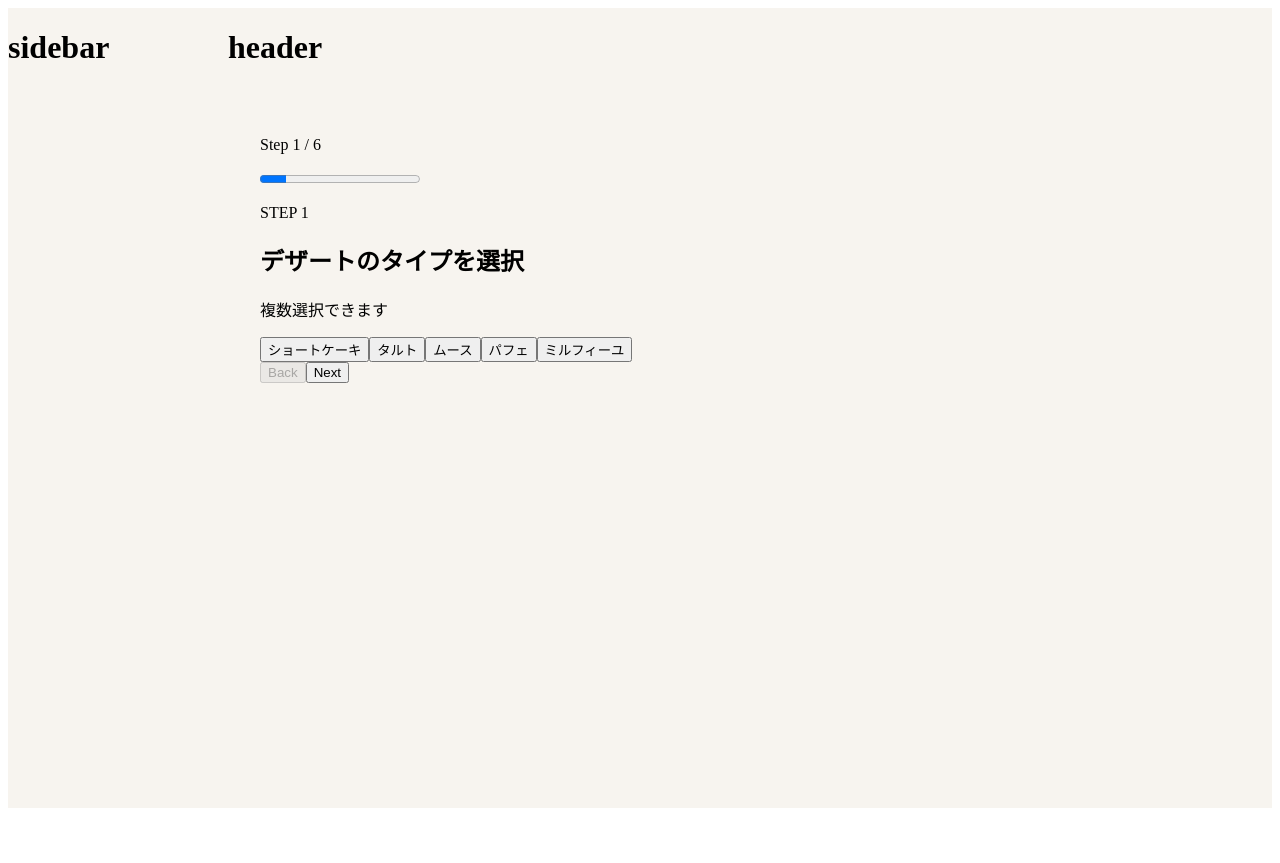
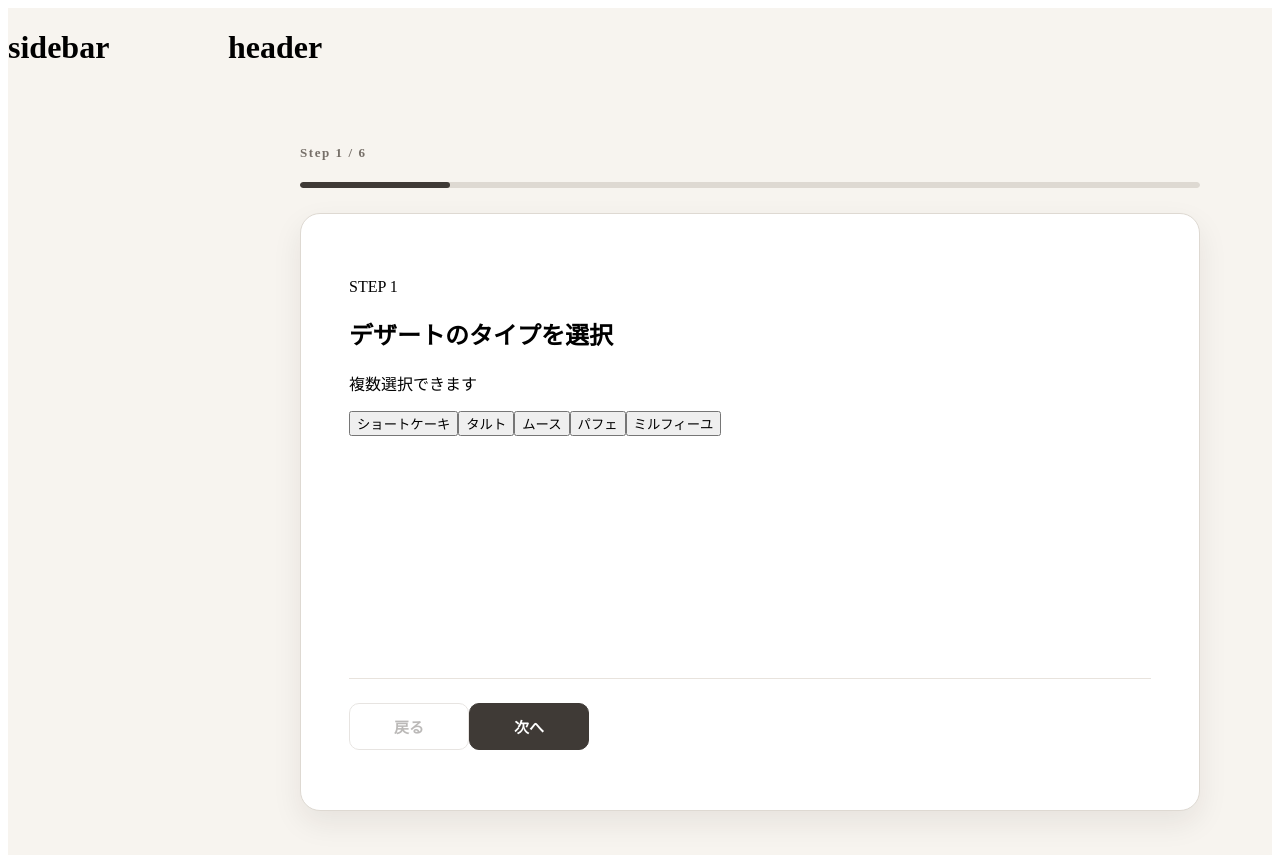
Before and after one commit to usamiyouhei/dessert_idea_builder, a Next.js app: page /idea-builder in a window 1280 px wide. Before the commit the page ends 816 px from the top, so only its background shows below. Built offline with nearby package versions, Linux system fonts and the light colour scheme.

Commit message:
update scss

```diff
--- a/src/components/builder/BuilderView.module.scss
+++ b/src/components/builder/BuilderView.module.scss
@@ -0,0 +1,47 @@
+.builderView {
+  width: 100%;
+  max-width: 900px;
+  margin: 0 auto;
+  padding: 12px 4px;
+}
+
+.card {
+  min-height: 500px;
+  padding: 48px;
+  background-color: #fff;
+  border: 1px solid #ded9d2;
+  border-radius: 20px;
+  box-shadow: 0 12px 30px rgb(35 30 25 / 8%);
+}
+.content {
+  min-height: 360px;
+}
+
+.actions {
+  display: flex;
+  justify-content: space-between;
+  gap: 16px;
+  margin-top: 40px;
+  padding-top: 24px;
+  border-top: 1px solid #e8e3dd;
+}
+
+@media (max-width: 768px) {
+  .builderView {
+    padding: 24px 16px;
+  }
+  .card {
+    min-height: auto;
+    padding: 28px 20px;
+    border-radius: 14px;
+  }
+  .content {
+    min-height: 300px;
+  }
+
+  .backButton,
+  .nextButton {
+    flex: 1;
+    min-width: auto;
+  }
+}
--- a/src/components/builder/BuilderView.tsx
+++ b/src/components/builder/BuilderView.tsx
@@ -37,6 +37,8 @@ export default function BuilderView({
 
       <div className={styles.card}>
         <div className={styles.content}>{children}</div>
+
+        <div className={styles.actions}>
           <StepNavigation
             currentStep={step}
             totalSteps={totalSteps}
@@ -44,6 +46,7 @@ export default function BuilderView({
             onNext={onNext}
           />
         </div>
+      </div>
     </section>
   );
 }
--- a/src/components/builder/StepNavigation/StepNavigation.module.scss
+++ b/src/components/builder/StepNavigation/StepNavigation.module.scss
@@ -0,0 +1,41 @@
+.backButton,
+.nextButton {
+  min-width: 120px;
+  padding: 12px 24px;
+  border-radius: 10px;
+  font-size: 15px;
+  font-weight: 600;
+  cursor: pointer;
+  transition:
+    background-color 0.2s ease,
+    border-color 0.2s ease,
+    transform 0.2s ease;
+}
+
+.backButton {
+  color: #3f3a36;
+  background-color: transparent;
+  border: 1px solid #bbb4ac;
+}
+
+.backButton:hover:not(:disabled) {
+  background-color: #f3f0ec;
+}
+
+.nextButton {
+  color: #ffffff;
+  background-color: #3f3a36;
+  border: 1px solid #3f3a36;
+}
+
+.nextButton:hover:not(:disabled) {
+  background-color: #24211f;
+  border-color: #24211f;
+  transform: translateY(-1px);
+}
+
+.backButton:disabled,
+.nextButton:disabled {
+  cursor: not-allowed;
+  opacity: 0.35;
+}
--- a/src/components/builder/StepNavigation/StepNavigation.tsx
+++ b/src/components/builder/StepNavigation/StepNavigation.tsx
@@ -21,7 +21,7 @@ export default function StepNavigation({
         disabled={currentStep === 0}
         className={styles.backButton}
       >
-        Back
+        戻る
       </button>
       <button
         type="button"
@@ -29,7 +29,7 @@ export default function StepNavigation({
         disabled={currentStep === totalSteps - 1}
         className={styles.nextButton}
       >
-        Next
+        {currentStep === totalSteps - 1 ? "結果を見る" : "次へ"}
       </button>
     </div>
   );
--- a/src/components/builder/StepProgress/StepProgress.module.scss
+++ b/src/components/builder/StepProgress/StepProgress.module.scss
@@ -0,0 +1,35 @@
+.progressArea {
+  margin-bottom: 24px;
+}
+
+.progressText {
+  margin-bottom: 10px;
+  color: #766f68;
+  font-size: 13px;
+  font-weight: 600;
+  letter-spacing: 0.12em;
+}
+
+.progress {
+  width: 100%;
+  height: 6px;
+  border: none;
+  border-radius: 999px;
+  overflow: hidden;
+  appearance: none;
+}
+
+.progress::-webkit-progress-bar {
+  background-color: #ded9d2;
+  border-radius: 999px;
+}
+
+.progress::-webkit-progress-value {
+  background-color: #3f3a36;
+  border-radius: 999px;
+}
+
+.progress::-moz-progress-bar {
+  background-color: #3f3a36;
+  border-radius: 999px;
+}
--- a/src/components/builder/StepProgress/StepProgress.tsx
+++ b/src/components/builder/StepProgress/StepProgress.tsx
@@ -14,7 +14,11 @@ export default function StepProgress({
       <p className={styles.progressText}>
         Step {currentStep + 1} / {totalStep}
       </p>
-      <progress value={currentStep + 1} max={totalStep} />
+      <progress
+        className={styles.progress}
+        value={currentStep + 1}
+        max={totalStep}
+      />
     </div>
   );
 }
```
Lines whose indentation alone changed are shown as unchanged.
